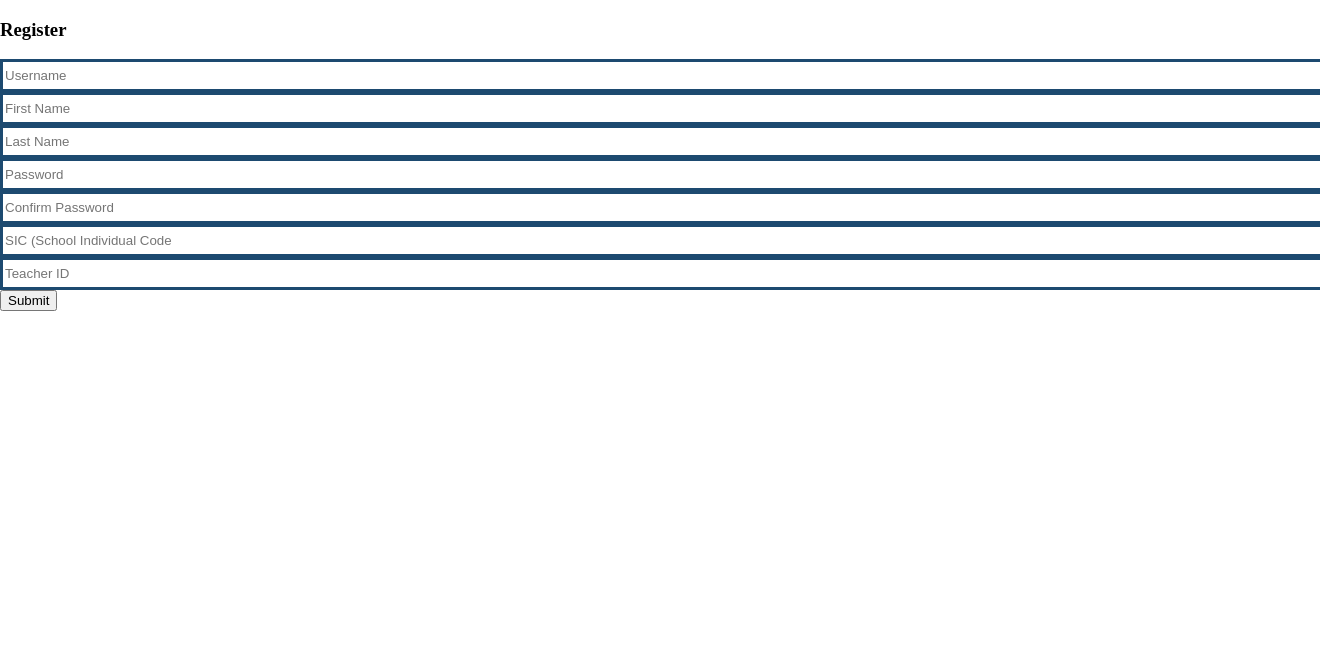
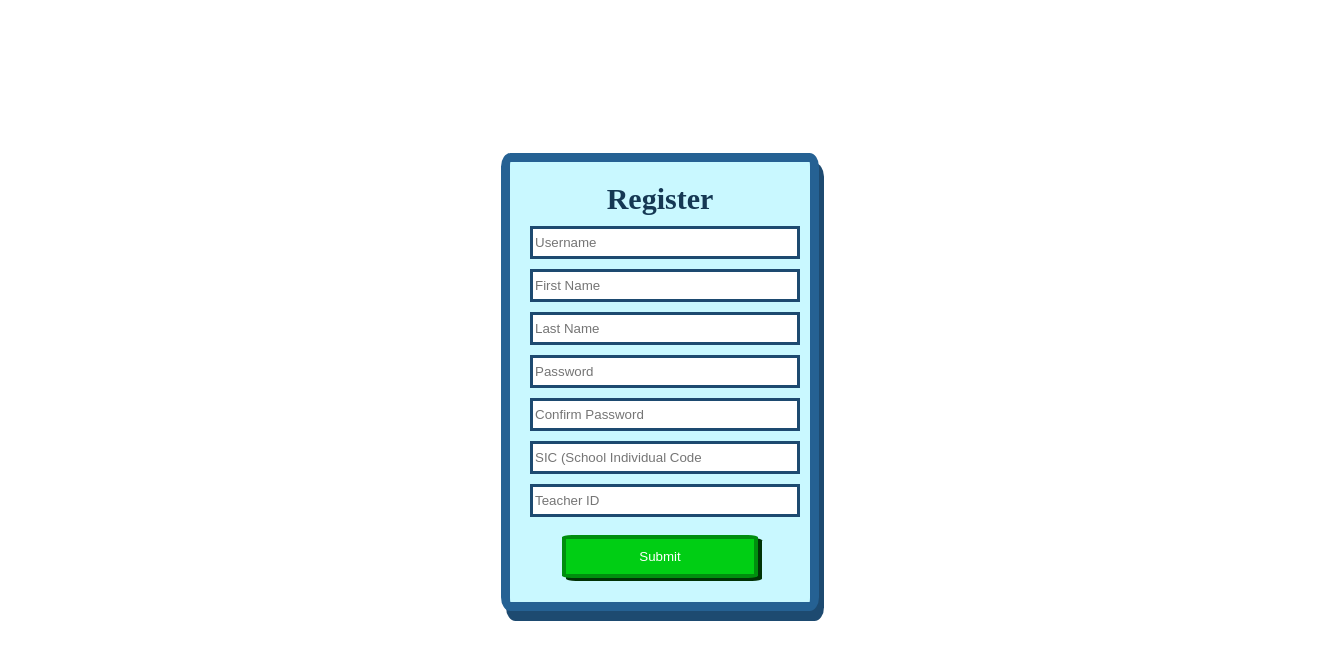
Before and after one commit to SophKirkup/Team_17, a Flask app: page /register in a window 1320 px wide; the page is wider, and only the part inside the window is pictured. Shown: the part 18-678 px from the top of that part. Run offline with Flask 2, Linux system fonts and the light colour scheme.

Commit message:
Changed register.html to have classes according to elements purpose

```diff
--- a/static/style.css
+++ b/static/style.css
@@ -28,7 +28,7 @@ body {
 .register {
     background-color: rgba(201,248,255,255);
     color: blue;
-    height: 560px;
+    height: 420px;
     width: 280px;
     top: 50%;
     left: 50%;
@@ -64,7 +64,7 @@ body {
 	width: 90%;
 }
 
-.loginfield p {
+p{
 	font-size: 30px;
 	color: rgba(21, 56, 84, 255);
 }
--- a/templates/register.html
+++ b/templates/register.html
@@ -1,9 +1,9 @@
 {% extends "base.html" %}
 
 {% block content %}
-    <div class="column is-5 is-offset-4">
-        <h3 class="title is-3">Register</h3>
-        <div class="box">
+
+    <div class="register">
+        <p class="loginfield" id='name' ><b>Register</b></p>
             {% with messages = get_flashed_messages() %}
                 {% if messages %}
                     <div class="notification is-danger">
@@ -11,50 +11,35 @@
                     </div>
                 {% endif %}
             {% endwith %}
+
             <form method="POST">
-                <div class="field">
+                <div class="loginfield">
                     {{ form.csrf_token() }}
-                    <div class="control">
                         {{ form.username(class="input", placeholder="Username") }}
-                    </div>
                 </div>
-                <div class="field">
-                    <div class="control">
+                <div class="loginfield">
                         {{ form.firstname(class="input", placeholder="First Name") }}
-                    </div>
                 </div>
-                <div class="field">
-                    <div class="control">
+                <div class="loginfield">
                         {{ form.lastname(class="input", placeholder="Last Name") }}
-                    </div>
                 </div>
-                <div class="field">
-                    <div class="control">
+                <div class="loginfield">
                         {{ form.password(class="input", placeholder="Password") }}
-                    </div>
                 </div>
-                <div class="field">
-                    <div class="control">
+                <div class="loginfield">
                         {{ form.confirm_password(class="input", placeholder="Confirm Password") }}
-                    </div>
                 </div>
-                <div class="field">
-                    <div class="control">
+                <div class="loginfield">
                         {{ form.sic(class="input", placeholder="SIC (School Individual Code") }}
-                    </div>
                 </div>
-                <div class="field">
-                    <div class="control">
+                <div class="loginfield">
                         {{ form.teacher_id(class="input", placeholder="Teacher ID") }}
-                    </div>
                 </div>
 
-
-
-                <div>
-                    {{ form.submit(class="button is-info is-centered") }}
+                <div class="center">
+                    {{ form.submit(class="button1") }}
                 </div>
             </form>
         </div>
-    </div>
+
 {% endblock %}
```
